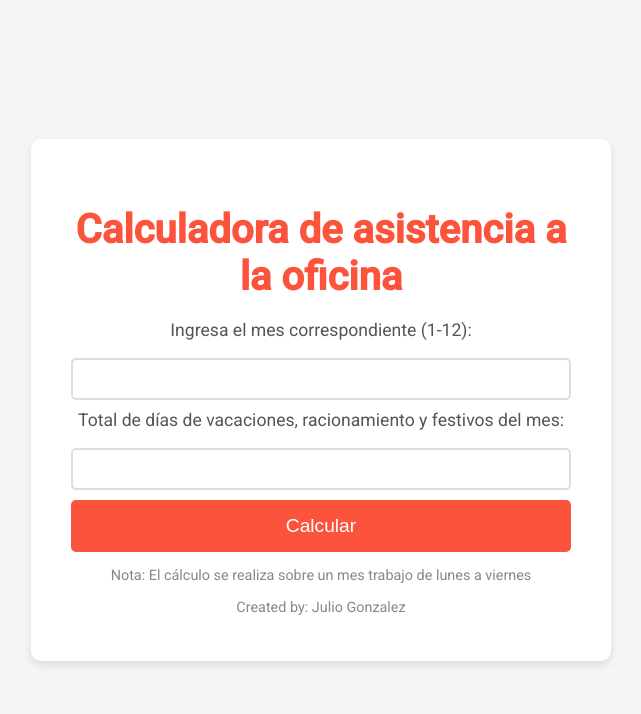
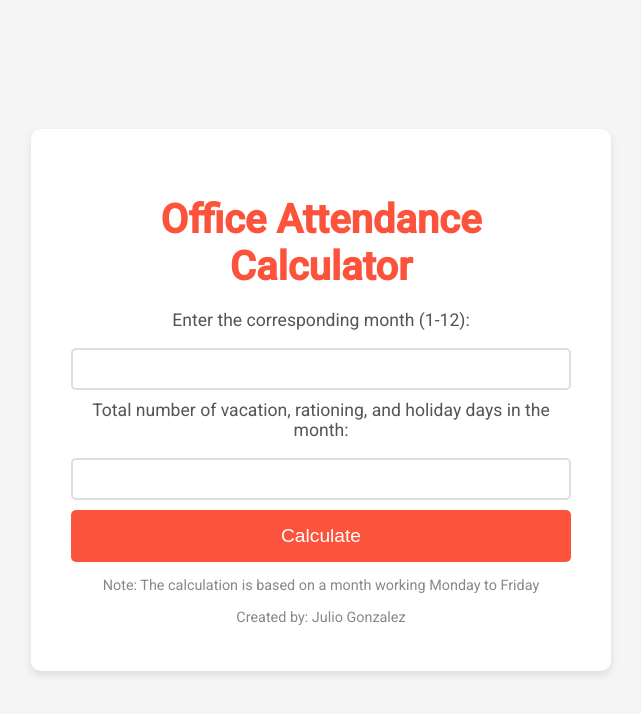
Before and after one commit to Julio11265/CalculadoraDeDias, a Flask app: page / in a window 1280 px wide. Shown: the top 714 px of the page, without its empty margins (319-960 px from the left). Run offline with Flask 3, Linux system fonts and the light colour scheme.

Commit message:
English version index.html

```diff
--- a/templates/index.html
+++ b/templates/index.html
@@ -1,15 +1,15 @@
 <!DOCTYPE html>
-<html lang="es">
+<html lang="en">
 <head>
     <meta charset="UTF-8">
     <meta name="viewport" content="width=device-width, initial-scale=1.0">
-    <title>Calculadora de días laborales/asistencia a la oficina - ENDAVA</title>
+    <title>Work Days/Office Attendance Calculator - ENDAVA</title>
 
-    <!-- Enlace a una fuente de Google Fonts para mejorar la tipografía -->
+    <!-- Link to a Google Font for better typography -->
     <link href="https://fonts.googleapis.com/css2?family=Roboto:wght@400;500&display=swap" rel="stylesheet">
 
     <style>
-        /* Estilos generales */
+        /* General Styles */
         body {
             font-family: 'Roboto', sans-serif;
             background-color: #f5f5f5;
@@ -77,14 +77,14 @@
             background-color: #fc846c;
         }
 
-        .resultado, .error {
+        .result, .error {
             margin-top: 20px;
             padding: 15px;
             border-radius: 5px;
             text-align: left;
         }
 
-        .resultado {
+        .result {
             background-color: #fc543c;
             color: #FFFFFF;
         }
@@ -98,7 +98,7 @@
             margin: 5px 0;
         }
 
-        .nota {
+        .note {
             font-size: 0.9em;
             color: #888;
             margin-top: 15px;
@@ -107,24 +107,24 @@
 </head>
 <body>
     <div class="container">
-        <h1>Calculadora de asistencia a la oficina</h1>
+        <h1>Office Attendance Calculator</h1>
         <form method="post">
-            <label for="mes">Ingresa el mes correspondiente (1-12):</label>
-            <input type="text" name="mes" id="mes" required>
+            <label for="month">Enter the corresponding month (1-12):</label>
+            <input type="text" name="mes" id="month" required>
 
-            <label for="dias_restados">Total de días de vacaciones, racionamiento y festivos del mes:</label>
-            <input type="text" name="dias_restados" id="dias_restados" required>
+            <label for="deducted_days">Total number of vacation, rationing, and holiday days in the month:</label>
+            <input type="text" name="dias_restados" id="deducted_days" required>
 
-            <button type="submit">Calcular</button>
+            <button type="submit">Calculate</button>
         </form>
 
         {% if resultado %}
-            <div class="resultado">
-                <h3>Resultados:</h3>
-                <p><strong>Días laborales en el mes:</strong> {{ dias_laborales }}</p>
-                <p><strong>Días laborales sin contar racionamiento/vacaciones/festivos:</strong> {{ dias_laborales_restados }}</p>
-                <p><strong>40% de días laborales:</strong> {{ porcentaje_dias | round(2) }} días</p>
-                <p><strong>40% de horas laborales:</strong> {{ porcentaje_horas | round(2) }} horas</p>
+            <div class="result">
+                <h3>Results:</h3>
+                <p><strong>Workdays in the month:</strong> {{ dias_laborales }}</p>
+                <p><strong>Workdays excluding rationing/vacations/holidays:</strong> {{ dias_laborales_restados }}</p>
+                <p><strong>40% of workdays:</strong> {{ porcentaje_dias | round(2) }} days</p>
+                <p><strong>40% of work hours:</strong> {{ porcentaje_horas | round(2) }} hours</p>
             </div>
         {% endif %}
 
@@ -134,8 +134,8 @@
             </div>
         {% endif %}
 
-        <p class="nota">Nota: El cálculo se realiza sobre un mes trabajo de lunes a viernes</p>
-        <p class="nota">Created by: Julio Gonzalez</p>
+        <p class="note">Note: The calculation is based on a month working Monday to Friday</p>
+        <p class="note">Created by: Julio Gonzalez</p>
     </div>
 </body>
 </html>
```
